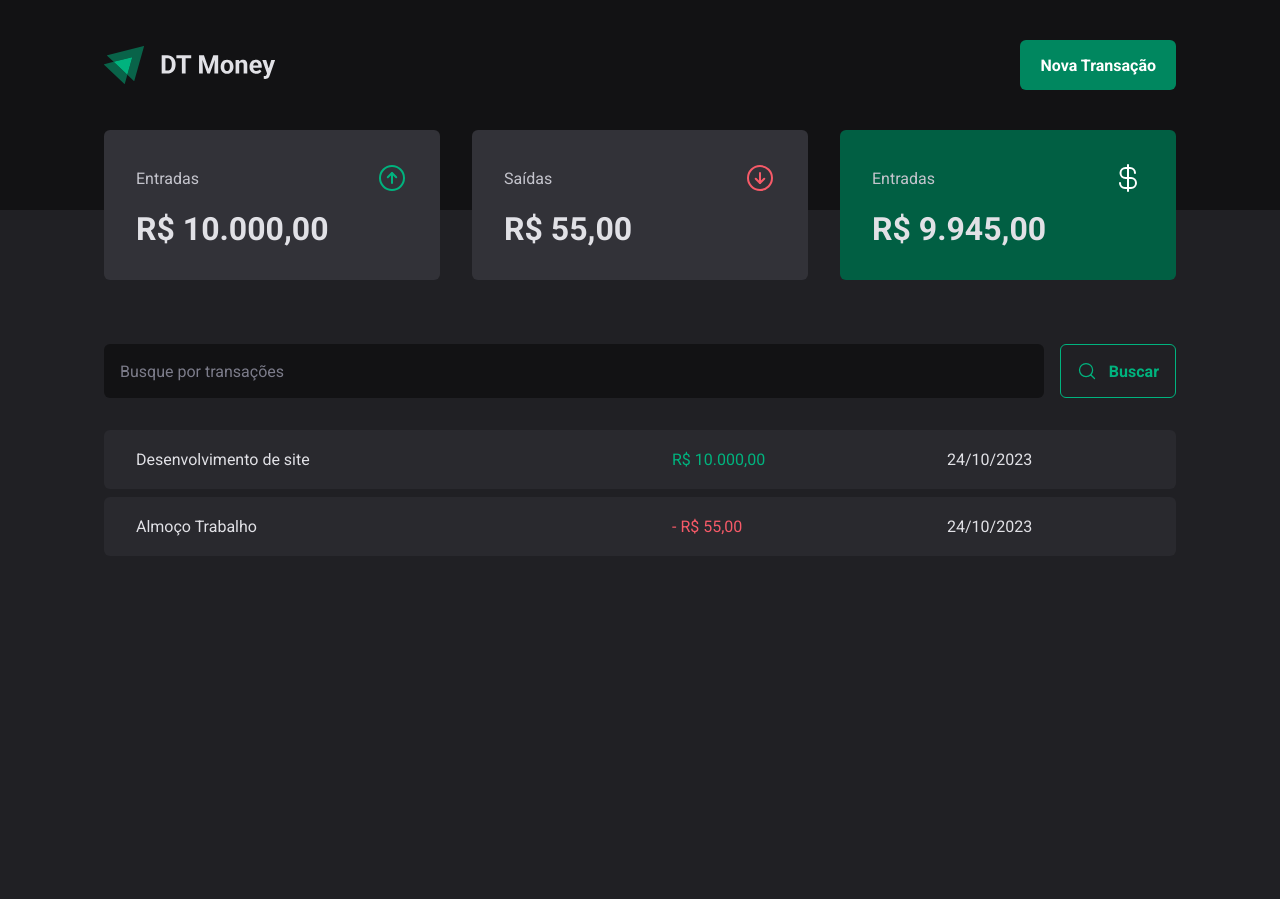
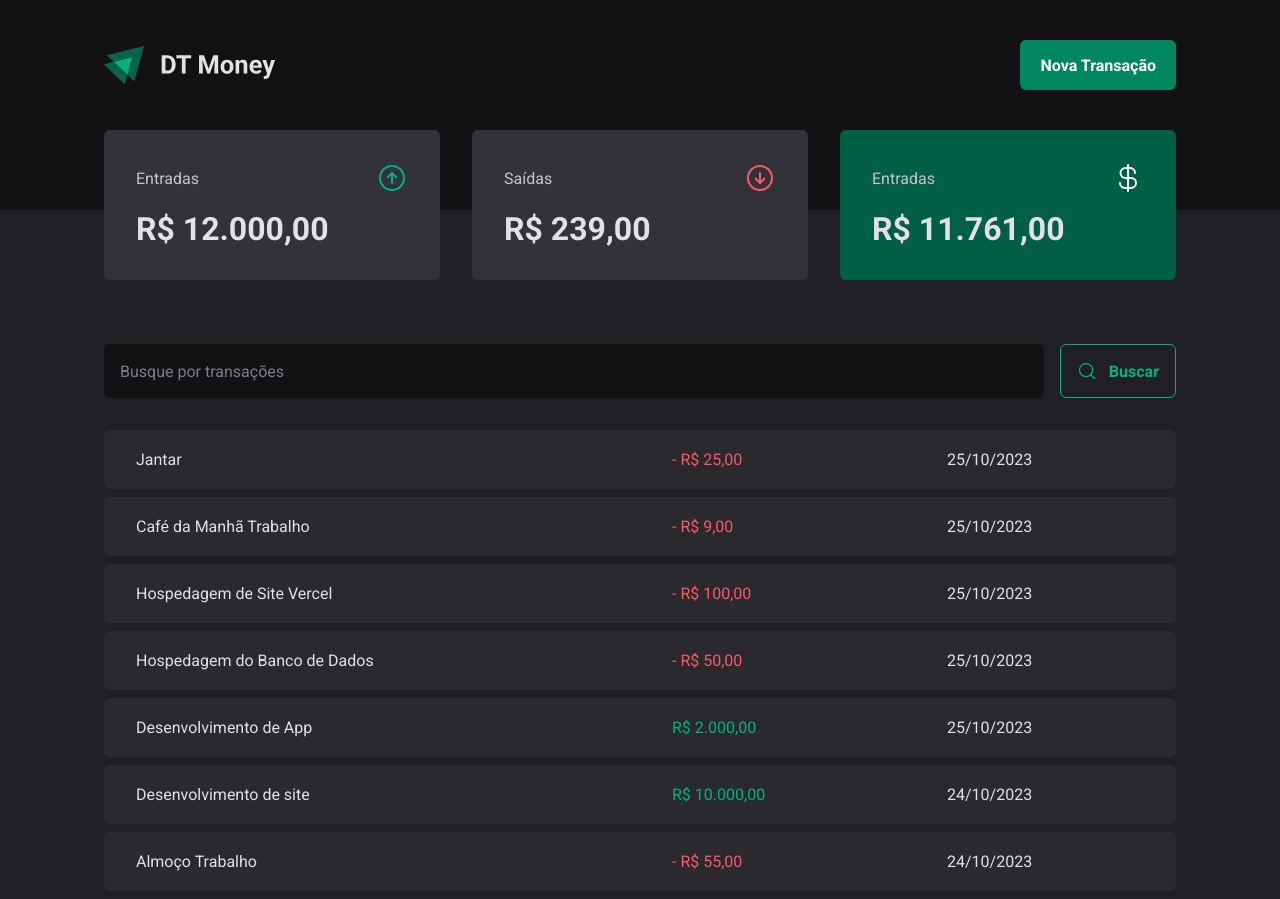
Before and after one commit to EsdrasCFF/dt-money, a React (Vite) app: page / in a window 1280 px wide. Before the commit the page ends 800 px from the top, so only its background shows below. Built offline with nearby package versions, Linux system fonts and the light colour scheme; data requests are answered from the project's data file.

Commit message:
Feat: Create new Transaction function

```diff
--- a/server.json
+++ b/server.json
@@ -15,7 +15,46 @@
       "category": "Alimentação",
       "price": 55,
       "created_at": "2023-10-24T13:06:30.050Z"
+    },
+    {
+      "category": "Venda",
+      "price": 2000,
+      "description": "Desenvolvimento de App",
+      "type": "income",
+      "created_at": "2023-10-25T15:39:32.224Z",
+      "id": 3
+    },
+    {
+      "category": "Tecnologia",
+      "price": 50,
+      "description": "Hospedagem do Banco de Dados",
+      "type": "outcome",
+      "created_at": "2023-10-25T15:40:21.001Z",
+      "id": 4
+    },
+    {
+      "category": "Tecnologia",
+      "price": 100,
+      "description": "Hospedagem de Site Vercel",
+      "type": "outcome",
+      "created_at": "2023-10-25T15:40:47.440Z",
+      "id": 5
+    },
+    {
+      "category": "Alimentação",
+      "price": 9,
+      "description": "Café da Manhã Trabalho",
+      "type": "outcome",
+      "created_at": "2023-10-25T15:41:58.451Z",
+      "id": 6
+    },
+    {
+      "category": "Alimentação",
+      "price": 25,
+      "description": "Jantar",
+      "type": "outcome",
+      "created_at": "2023-10-25T16:31:36.760Z",
+      "id": 7
     }
-
   ]
 }
--- a/src/components/NewTransactionModal/index.tsx
+++ b/src/components/NewTransactionModal/index.tsx
@@ -4,6 +4,8 @@ import { CloseButton, Content, Overlay, TransactionType, TransactionTypeButton }
 import * as z from "zod";
 import { Controller, useForm } from "react-hook-form";
 import { zodResolver } from "@hookform/resolvers/zod";
+import { TransactionsContext } from "../../contexts/TransactionsContext";
+import { useContext } from "react"
 
 const newTransactionFormSchema = z.object({
   description: z.string(),
@@ -15,8 +17,9 @@ const newTransactionFormSchema = z.object({
 type newTransactionFormInputs = z.infer<typeof newTransactionFormSchema>
 
 export function NewTransactionModal() {
+  const { createTransaction } = useContext(TransactionsContext)
 
-  const { control, register, handleSubmit, formState: { isSubmitting } } = useForm<newTransactionFormInputs>({
+  const { control, register, handleSubmit, formState: { isSubmitting }, reset } = useForm<newTransactionFormInputs>({
     resolver: zodResolver(newTransactionFormSchema),
     defaultValues: {
       type: "income"
@@ -24,9 +27,10 @@ export function NewTransactionModal() {
   })
 
   async function handleCreateNewTransaction(data: newTransactionFormInputs ) {
-    await new Promise(resolve => setInterval(resolve, 2000))
+    await createTransaction(data)
 
-    console.log(data)
+
+    reset()
   }
 
   return (
--- a/src/contexts/TransactionsContext.tsx
+++ b/src/contexts/TransactionsContext.tsx
@@ -10,14 +10,24 @@ interface ITransactions {
   created_at: string
 }
 
+interface IcreateTransactionProps {
+  category: string,
+  price: number,
+  type: "income" | "outcome",
+  description: string
+}
+
 interface ITransactionsContextType {
   transactions: ITransactions[];
   fetchTransactions: (query?: string) => Promise<void>;
+  createTransaction: (data: IcreateTransactionProps) => Promise<void>;
 }
 
 interface ITransactionsProviderProps {
   children: ReactNode;
 }
+
+
 
 export const TransactionsContext = createContext({} as ITransactionsContextType )
 
@@ -28,6 +38,8 @@ export function TransactionsProvider({children}: ITransactionsProviderProps) {
   async function fetchTransactions(query?: string) {
     const respose = await api.get("/transactions", {
       params: {
+        _sort: 'created_at',
+        _order: 'desc',
         q: query
       }
     })
@@ -35,13 +47,26 @@ export function TransactionsProvider({children}: ITransactionsProviderProps) {
     setTransactions(respose.data)
   }
 
+  async function createTransaction(data: IcreateTransactionProps) {
+    const { category, description, price, type } = data;
+
+    const response = await api.post("/transactions", {
+      category,
+      price,
+      description,
+      type,
+      created_at: new Date()
+    })
+
+    setTransactions(prevState => [response.data, ...prevState])
+  }
 
   useEffect(()=> {
     fetchTransactions()
   }, [])
 
   return(
-    <TransactionsContext.Provider value={{transactions, fetchTransactions}} >
+    <TransactionsContext.Provider value={{transactions, fetchTransactions, createTransaction}} >
       {children}
     </TransactionsContext.Provider>
   )
```
